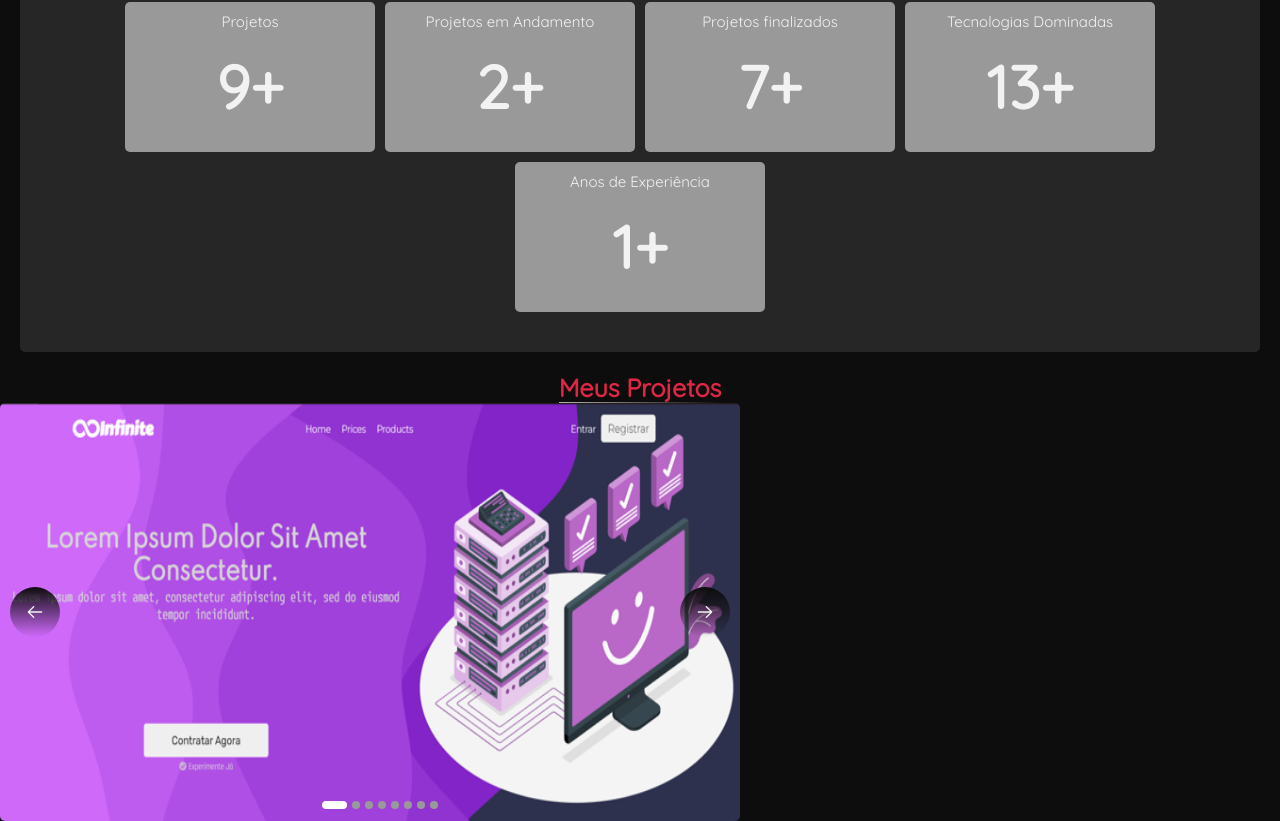
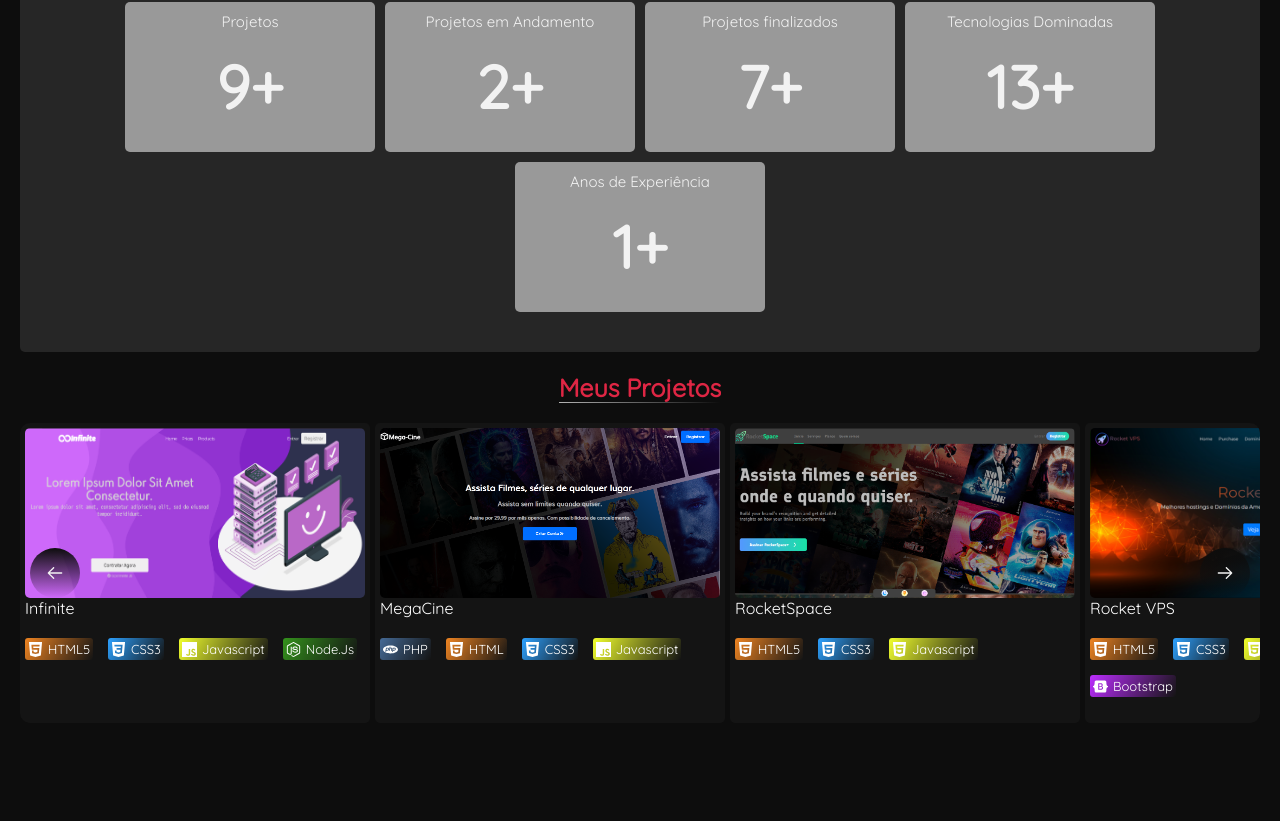
Before and after one commit to Jackson-SM/Portfolio, a React (Vite) app: page / in a window 1280 px wide. Shown: the part 2015-2836 px from the top of the page. After the commit the page ends 2758 px from the top, so only its background shows below. Built offline with nearby package versions, Linux system fonts and the light colour scheme.

Commit message:
feat: Carousel finished

```diff
--- a/src/components/Carousel/index.tsx
+++ b/src/components/Carousel/index.tsx
@@ -1,88 +1,77 @@
 import { ArrowLeftIcon, ArrowRightIcon } from '@radix-ui/react-icons';
-import React, { useCallback, useEffect, useState } from 'react';
+import React, { useCallback, useEffect, useState, useRef } from 'react';
 
+import { CardProject } from '../../pages/Home/components/SectionProjects/CardProject';
 import {
   ButtonNextBack,
   CarouselContainer,
   CarouselItem,
   CarouselItems,
   CarouselWrapper,
-  ContainerIndexCircles,
   ElementsStyleds,
-  IndexCircles,
 } from './styles';
+
+export type stacksTypeCarousel = {
+  name: string;
+  color: string;
+  icon?: JSX.Element;
+};
 
 export type itemsCarousel = {
   title?: string;
   cover: string;
   samples?: string[];
+  stacks?: stacksTypeCarousel[];
 };
 
 type CarouselProps = React.ComponentProps<typeof CarouselContainer> & {
-  itemsPerScroll?: number;
   items: itemsCarousel[];
+  scrolled?: boolean;
 };
-export function Carousel({ children, itemsPerScroll, items }: CarouselProps) {
-  const [positionItem, setPositionItem] = useState(0);
-
-  const backPositionItem = () => {
-    setPositionItem((position) => (position <= 0 ? items.length - 1 : position - 1));
-  };
-
-  const nextPositionItem = useCallback(() => {
-    setPositionItem((position) => (position >= items.length / (itemsPerScroll ?? 1) - 1 ? 0 : position + 1));
-  }, [positionItem]);
-
-  const changePositionItem = useCallback(
-    (index: number) => {
-      setPositionItem(index);
-    },
-    [positionItem],
-  );
-
-  const loopInMiliseconds = 6000; // 6 Seconds
-
-  useEffect(() => {
-    const position = setTimeout(async () => {
-      nextPositionItem();
-    }, loopInMiliseconds);
-    return () => {
-      clearInterval(position);
-    };
-  }, [positionItem]);
+export function Carousel({ children, items, scrolled }: CarouselProps) {
+  const carouselItemsRef = useRef<HTMLDivElement>(null);
 
   return (
     <CarouselContainer>
       <ElementsStyleds>
-        <ButtonNextBack onClick={backPositionItem}>
+        <ButtonNextBack
+          onClick={(event) => {
+            carouselItemsRef.current?.scrollBy(-350, 200);
+          }}
+        >
           <ArrowLeftIcon />
         </ButtonNextBack>
-        <ButtonNextBack onClick={nextPositionItem}>
+        <ButtonNextBack
+          onClick={(event) => {
+            carouselItemsRef.current?.scrollBy(350, 200);
+          }}
+        >
           <ArrowRightIcon />
         </ButtonNextBack>
-        <ContainerIndexCircles>
-          {items.map((item, index) => {
-            const indexPerScroll = items.length / (itemsPerScroll ?? 1);
-            const condition = index <= indexPerScroll;
-            return condition && <IndexCircles key={index} current={index === positionItem} />;
-          })}
-        </ContainerIndexCircles>
       </ElementsStyleds>
-      <CarouselWrapper>
-        <CarouselItems css={{ transform: `translateX(-${positionItem * 100}%)` }}>
+      <CarouselWrapper
+        ref={carouselItemsRef}
+        onWheel={(event) => {
+          window.scrollBy(0, 300);
+        }}
+      >
+        <CarouselItems
+          css={{
+            transform: `translateX(calc(-${350}))`,
+          }}
+        >
           {items.map((item, index) => {
             return (
               <CarouselItem
                 // eslint-disable-next-line react/no-array-index-key
                 key={index}
                 css={{
-                  width: `${100 / (itemsPerScroll ?? 1)}%`,
                   '& img': {
                     width: `100%`,
                   },
                 }}
               >
-                <img src={item.cover} alt="" />
+                <CardProject item={item} />
               </CarouselItem>
             );
           })}
--- a/src/components/Carousel/styles.ts
+++ b/src/components/Carousel/styles.ts
@@ -3,34 +3,39 @@
 export const CarouselContainer = styled('div', {
   position: 'relative',
   borderRadius: '10px',
-
-  maxWidth: '740px',
-
-  display: 'flex',
-  alignItems: 'center',
-  justifyContent: 'center',
+  overflowX: 'hidden',
+  pointerEvents: 'none',
 });
 export const CarouselWrapper = styled('div', {
-  overflowX: 'hidden',
-  position: 'relative',
+  display: 'flex',
+  alignItems: 'start',
+  justifyContent: 'start',
 
-  display: 'flex',
-  alignItems: 'center',
-  justifyContent: 'center',
+  height: '100%',
 
   borderRadius: 5,
   overflow: 'hidden',
+
+  scrollBehavior: 'smooth',
+
+  pointerEvents: 'auto',
 });
 export const CarouselItems = styled('div', {
   display: 'flex',
+  justifyContent: 'start',
+  alignItems: 'start',
+  gap: 5,
 
   transition: 'transform 400ms ease-in-out',
 });
 
 export const CarouselItem = styled('div', {
   flex: 'none',
-  width: '100%',
   display: 'flex',
+
+  '@large': {
+    width: '50%',
+  },
 });
 
 export const ElementsStyleds = styled('div', {
@@ -63,32 +68,14 @@
 
   zIndex: 3,
 });
-export const IndexCircles = styled('div', {
-  height: 8,
-  width: 8,
-
-  transition: 'all ease 200ms',
-
-  borderRadius: '50%',
-
-  background: '$textDark2',
-
-  cursor: 'pointer',
-
-  variants: {
-    current: {
-      true: {
-        borderRadius: 10,
-        width: 25,
-        background: 'white',
-      },
-    },
-  },
-});
 
 export const ButtonNextBack = styled('button', {
   height: '50px',
   width: '50px',
+
+  pointerEvents: 'auto',
+  cursor: 'pointer',
+  zIndex: '22',
 
   borderRadius: '50%  ',
 
--- a/src/pages/Home/components/SectionGeneralInformation/index.tsx
+++ b/src/pages/Home/components/SectionGeneralInformation/index.tsx
@@ -31,7 +31,7 @@
     <ContainerGeneralInformation>
       <ContentGeneralInformation>
         {generalInformations.map((info) => {
-          return <CardGeneralInformation title={info.title} number={info.number} />;
+          return <CardGeneralInformation key={info.title} title={info.title} number={info.number} />;
         })}
       </ContentGeneralInformation>
     </ContainerGeneralInformation>
--- /dev/null
+++ b/src/pages/Home/components/SectionProjects/CardProject/index.tsx
@@ -0,0 +1,49 @@
+import React from 'react';
+
+import { itemsCarousel } from '../../../../../components/Carousel';
+import {
+  CoverProject,
+  ContentProject,
+  StyledCardProject,
+  TopContentProject,
+  TitleProject,
+  BodyContentProject,
+  StackUseds,
+  StackUsedSpan,
+} from './styles';
+
+type PropsCardProject = React.ComponentProps<typeof StyledCardProject> & {
+  item: itemsCarousel;
+};
+
+export function CardProject({ children, item, ...props }: PropsCardProject) {
+  return (
+    <StyledCardProject {...props}>
+      <CoverProject>
+        <img src={item.cover} alt="" />
+      </CoverProject>
+      <ContentProject>
+        <TopContentProject>
+          <TitleProject>{item.title}</TitleProject>
+        </TopContentProject>
+        <BodyContentProject>
+          <StackUseds>
+            {item.stacks?.map((stack) => {
+              return (
+                <StackUsedSpan
+                  css={{
+                    background: `linear-gradient(120deg, ${stack.color}, transparent)`,
+                  }}
+                  key={Math.random()}
+                >
+                  {stack.icon}
+                  {stack.name}
+                </StackUsedSpan>
+              );
+            })}
+          </StackUseds>
+        </BodyContentProject>
+      </ContentProject>
+    </StyledCardProject>
+  );
+}
--- /dev/null
+++ b/src/pages/Home/components/SectionProjects/CardProject/styles.ts
@@ -0,0 +1,66 @@
+import { styled } from '../../../../../config/stitches.config';
+
+export const StyledCardProject = styled('div', {
+  width: 350,
+  height: 300,
+  borderRadius: 5,
+  padding: 5,
+
+  background: '$backgroundTransparenc3',
+
+  display: 'flex',
+  flexDirection: 'column',
+
+  margin: '0 auto',
+
+  '@large': {
+    width: '100%',
+  },
+});
+export const CoverProject = styled('div', {
+  width: '100%',
+  height: '100%',
+
+  maxHeight: '170px',
+
+  borderRadius: 5,
+  overflow: 'hidden',
+
+  '& img': {
+    height: '100%',
+    width: '100%',
+  },
+});
+
+// Content Component
+export const ContentProject = styled('div', {
+  color: 'white',
+  display: 'flex',
+  flexDirection: 'column',
+  gap: 20,
+});
+
+export const TopContentProject = styled('div', {});
+export const TitleProject = styled('div', {});
+
+export const BodyContentProject = styled('div', {});
+export const StackUseds = styled('div', {
+  display: 'flex',
+  flexWrap: 'wrap',
+  gap: 15,
+});
+export const StackUsedSpan = styled('span', {
+  borderRadius: 3,
+  padding: 3,
+  fontSize: '$2',
+  cursor: 'default',
+
+  display: 'flex',
+  alignItems: 'center',
+  gap: 5,
+
+  '& svg': {
+    width: 15,
+    height: 15,
+  },
+});
--- a/src/pages/Home/components/SectionProjects/index.tsx
+++ b/src/pages/Home/components/SectionProjects/index.tsx
@@ -1,4 +1,5 @@
 import React from 'react';
+import { SiBootstrap, SiCss3, SiHtml5, SiJavascript, SiNodedotjs, SiPhp, SiReact } from 'react-icons/si';
 
 import dashboard from '../../../../assets/projects-images/dashboard.png';
 import desafioHero from '../../../../assets/projects-images/desafio_hero.png';
@@ -16,6 +17,7 @@
 import { TextColor } from '../../../../components/TextColor';
 import { TopSections } from '../../../../components/TopSections';
 import { TitleSection } from '../TitleSection';
+import { CardProject } from './CardProject';
 import { ContainerSectionProjects, ContentSectionProjects } from './styles';
 
 export function SectionProjects() {
@@ -24,14 +26,78 @@
       title: 'Infinite',
       cover: infiniteHero,
       samples: [infiniteAbout, infiniteCards, infiniteFooter],
+      stacks: [
+        { name: 'HTML5', color: '#ee8422', icon: <SiHtml5 /> },
+        { name: 'CSS3', color: '#2da1ff', icon: <SiCss3 /> },
+        { name: 'Javascript', color: '#f1ff2d', icon: <SiJavascript /> },
+        { name: 'Node.Js', color: '#34921c', icon: <SiNodedotjs /> },
+      ],
     },
-    { title: 'MegaCine', cover: megacineHero },
-    { title: 'RocketSpace', cover: rocketSpaceHero },
-    { title: 'Rocket VPS', cover: rocketVPSHero },
-    { title: 'Dashboard', cover: dashboard },
-    { title: 'Desafio', cover: desafioHero },
-    { title: 'Form Login', cover: formLogin },
-    { title: 'Form Register', cover: formRegister },
+    {
+      title: 'MegaCine',
+      cover: megacineHero,
+      stacks: [
+        { name: 'PHP', color: '#456a96', icon: <SiPhp /> },
+        { name: 'HTML', color: '#ee8422', icon: <SiHtml5 /> },
+        { name: 'CSS3', color: '#2da1ff', icon: <SiCss3 /> },
+        { name: 'Javascript', color: '#f1ff2d', icon: <SiJavascript /> },
+      ],
+    },
+    {
+      title: 'RocketSpace',
+      cover: rocketSpaceHero,
+      stacks: [
+        { name: 'HTML5', color: '#ee8422', icon: <SiHtml5 /> },
+        { name: 'CSS3', color: '#2da1ff', icon: <SiHtml5 /> },
+        { name: 'Javascript', color: '#f1ff2d', icon: <SiHtml5 /> },
+      ],
+    },
+    {
+      title: 'Rocket VPS',
+      cover: rocketVPSHero,
+      stacks: [
+        { name: 'HTML5', color: '#ee8422', icon: <SiHtml5 /> },
+        { name: 'CSS3', color: '#2da1ff', icon: <SiHtml5 /> },
+        { name: 'Javascript', color: '#f1ff2d', icon: <SiHtml5 /> },
+        { name: 'Bootstrap', color: '#bc2dff', icon: <SiBootstrap /> },
+      ],
+    },
+    {
+      title: 'Dashboard',
+      cover: dashboard,
+      stacks: [
+        { name: 'HTML5', color: '#ee8422', icon: <SiHtml5 /> },
+        { name: 'CSS3', color: '#2da1ff', icon: <SiCss3 /> },
+        { name: 'Javascript', color: '#f1ff2d', icon: <SiJavascript /> },
+        { name: 'ReactJS', color: '#10c7ff', icon: <SiReact /> },
+      ],
+    },
+    {
+      title: 'Desafio',
+      cover: desafioHero,
+      stacks: [
+        { name: 'HTML5', color: '#ee8422', icon: <SiHtml5 /> },
+        { name: 'CSS3', color: '#2da1ff', icon: <SiCss3 /> },
+      ],
+    },
+    {
+      title: 'Form Login',
+      cover: formLogin,
+      stacks: [
+        { name: 'HTML5', color: '#ee8422', icon: <SiHtml5 /> },
+        { name: 'CSS3', color: '#2da1ff', icon: <SiCss3 /> },
+        { name: 'Javascript', color: '#f1ff2d', icon: <SiJavascript /> },
+      ],
+    },
+    {
+      title: 'Form Register',
+      cover: formRegister,
+      stacks: [
+        { name: 'HTML5', color: '#ee8422', icon: <SiHtml5 /> },
+        { name: 'CSS3', color: '#2da1ff', icon: <SiCss3 /> },
+        { name: 'Javascript', color: '#f1ff2d', icon: <SiJavascript /> },
+      ],
+    },
   ];
 
   return (
@@ -40,7 +106,7 @@
         <TitleSection color="primary">Meus Projetos</TitleSection>
       </TopSections>
       <ContentSectionProjects>
-        <Carousel items={projects} />
+        <Carousel items={projects} css={{ width: '100%' }} />
       </ContentSectionProjects>
     </ContainerSectionProjects>
   );
--- a/src/pages/Home/components/SectionProjects/styles.ts
+++ b/src/pages/Home/components/SectionProjects/styles.ts
@@ -1,4 +1,9 @@
 import { styled } from '../../../../config/stitches.config';
 
 export const ContainerSectionProjects = styled('div', {});
-export const ContentSectionProjects = styled('div', {});
+export const ContentSectionProjects = styled('div', {
+  padding: 20,
+  display: 'grid',
+  gridTemplateColumns: 'repeat(auto-fit, minmax(350px, 1fr))',
+  gap: 20,
+});
```
Also changed, not shown: src/pages/Home/components/SectionSkillsTwo/index.tsx (+21 -3 lines), .eslintrc.json.
